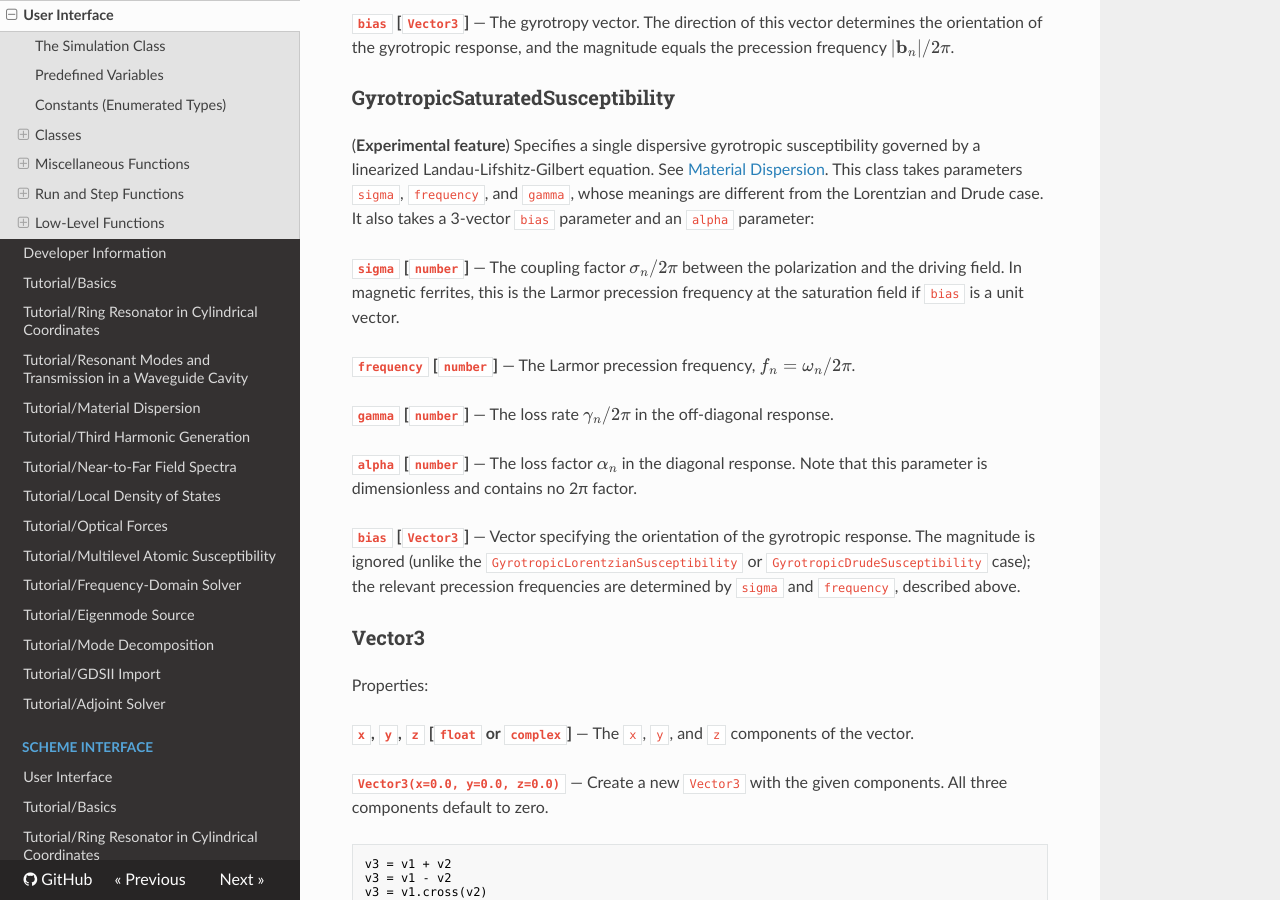
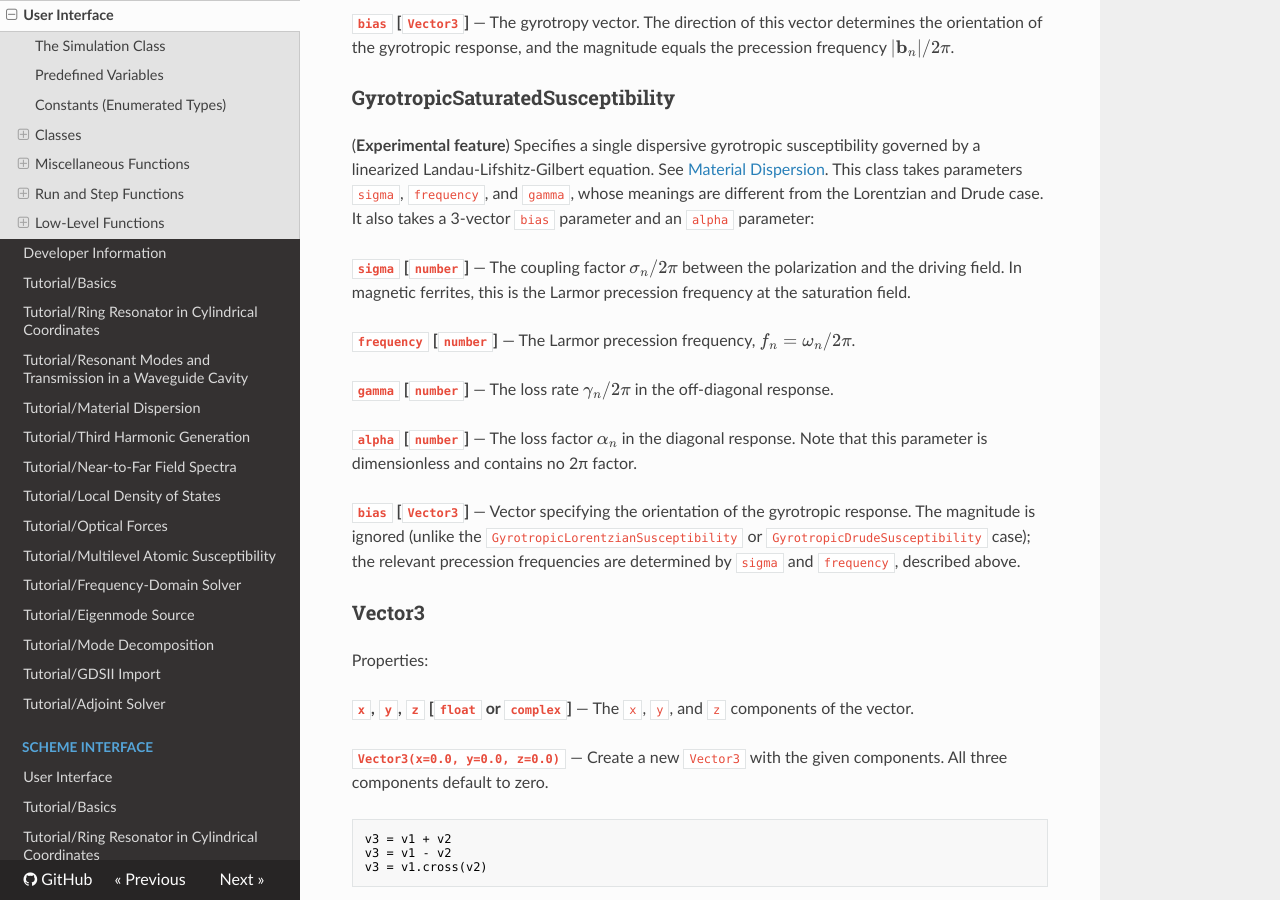
Before and after one commit to NanoComp/meep, an MkDocs documentation site: the page built from doc/docs/Python_User_Interface.md, in a window 1280 px wide and 900 px high, scrolled down 12805 px. Built offline with MkDocs 1.6.1, drawn with Linux system fonts in a browser that asks for light colours; nearby versions of some CDN libraries; formulas are drawn with MathJax 3; old or Windows-style settings are respelled for this version of MkDocs.

Commit message:
Fix minor hiccup in docs.

```diff
--- a/doc/docs/Python_User_Interface.md
+++ b/doc/docs/Python_User_Interface.md
@@ -406,7 +406,7 @@ The gyrotropy vector.  The direction of this vector determines the orientation o
 
 **`sigma` [`number`]**
 —
-The coupling factor $\sigma_n / 2\pi$ between the polarization and the driving field. In magnetic ferrites, this is the Larmor precession frequency at the saturation field if `bias` is a unit vector.
+The coupling factor $\sigma_n / 2\pi$ between the polarization and the driving field. In magnetic ferrites, this is the Larmor precession frequency at the saturation field.
 
 **`frequency` [`number`]**
 —
```
